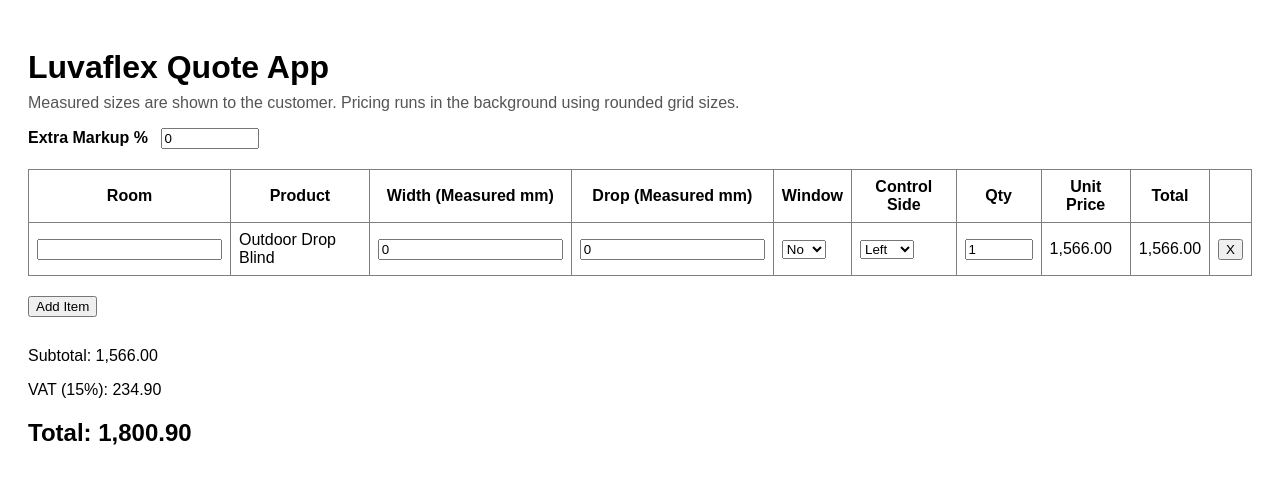
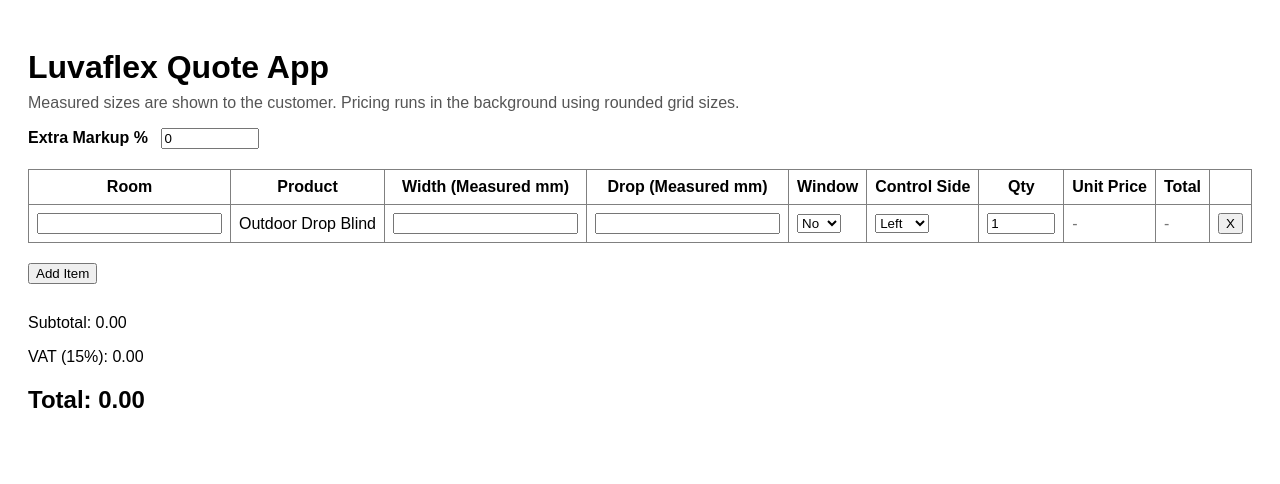
Before and after one commit to vbcsales2-prog/luvaflex-app, a Next.js app: page / in a window 1280 px wide. Shown: the top 484 px of the page. Built offline with nearby package versions, Linux system fonts and the light colour scheme.

Commit message:
Update page.tsx

```diff
--- a/app/page.tsx
+++ b/app/page.tsx
@@ -6,8 +6,8 @@
   id: string;
   room: string;
   product: string;
-  widthMm: number;
-  dropMm: number;
+  widthMm: number | "";
+  dropMm: number | "";
   qty: number;
   controlSide: "Left" | "Right";
   clearWindow: "Yes" | "No";
@@ -16,7 +16,6 @@
 const WIDTH_STEPS_MM = [1000, 1500, 2000, 2500, 3000, 3500, 4000, 4500, 5000, 5500];
 const DROP_STEPS_MM = [1000, 1500, 2000, 2500, 3000, 3500];
 
-// Real pricing from your workbook
 const BASE_PRICE_GRID: Record<number, Record<number, number>> = {
   1000: { 1000: 1566, 1500: 1851, 2000: 2136, 2500: 2421, 3000: 2706, 3500: 2991, 4000: 3276, 4500: 3561, 5000: 3846, 5500: 4131 },
   1500: { 1000: 1746, 1500: 2091, 2000: 2436, 2500: 2781, 3000: 3126, 3500: 3471, 4000: 3816, 4500: 4161, 5000: 4506, 5500: 4851 },
@@ -26,7 +25,6 @@
   3500: { 1000: 2466, 1500: 3051, 2000: 3636, 2500: 4221, 3000: 4806, 3500: 5391, 4000: 5976, 4500: 6561, 5000: 7146, 5500: 7731 },
 };
 
-// Clear window add-on from your workbook
 const CLEAR_WINDOW_ADDON: Record<number, number> = {
   1000: 450,
   1500: 675,
@@ -62,8 +60,8 @@
       id: "1",
       room: "",
       product: "Outdoor Drop Blind",
-      widthMm: 0,
-      dropMm: 0,
+      widthMm: "",
+      dropMm: "",
       qty: 1,
       controlSide: "Left",
       clearWindow: "No",
@@ -79,8 +77,8 @@
         id: Date.now().toString(),
         room: "",
         product: "Outdoor Drop Blind",
-        widthMm: 0,
-        dropMm: 0,
+        widthMm: "",
+        dropMm: "",
         qty: 1,
         controlSide: "Left",
         clearWindow: "No",
@@ -100,8 +98,31 @@
 
   const computedItems = useMemo(() => {
     return items.map((item) => {
-      const roundedWidth = roundUpToGrid(item.widthMm, WIDTH_STEPS_MM);
-      const roundedDrop = roundUpToGrid(item.dropMm, DROP_STEPS_MM);
+      const hasSizes =
+        item.widthMm !== "" &&
+        item.dropMm !== "" &&
+        Number(item.widthMm) > 0 &&
+        Number(item.dropMm) > 0;
+
+      if (!hasSizes) {
+        return {
+          ...item,
+          roundedWidth: null,
+          roundedDrop: null,
+          outsideGrid: false,
+          basePrice: 0,
+          clearWindowAddon: 0,
+          unitPrice: 0,
+          lineTotal: 0,
+          pending: true,
+        };
+      }
+
+      const measuredWidth = Number(item.widthMm);
+      const measuredDrop = Number(item.dropMm);
+
+      const roundedWidth = roundUpToGrid(measuredWidth, WIDTH_STEPS_MM);
+      const roundedDrop = roundUpToGrid(measuredDrop, DROP_STEPS_MM);
 
       const outsideGrid = !roundedWidth || !roundedDrop;
 
@@ -109,9 +130,10 @@
       let clearWindowAddon = 0;
       let unitPrice = 0;
 
-      if (!outsideGrid) {
+      if (!outsideGrid && roundedWidth && roundedDrop) {
         basePrice = BASE_PRICE_GRID[roundedDrop][roundedWidth];
-        clearWindowAddon = item.clearWindow === "Yes" ? CLEAR_WINDOW_ADDON[roundedWidth] ?? 0 : 0;
+        clearWindowAddon =
+          item.clearWindow === "Yes" ? CLEAR_WINDOW_ADDON[roundedWidth] ?? 0 : 0;
         unitPrice = (basePrice + clearWindowAddon) * (1 + extraMarkupPercent / 100);
       }
 
@@ -126,6 +148,7 @@
         clearWindowAddon,
         unitPrice,
         lineTotal,
+        pending: false,
       };
     });
   }, [items, extraMarkupPercent]);
@@ -188,7 +211,13 @@
                   <input
                     type="number"
                     value={item.widthMm}
-                    onChange={(e) => updateItem(item.id, "widthMm", Number(e.target.value) || 0)}
+                    onChange={(e) =>
+                      updateItem(
+                        item.id,
+                        "widthMm",
+                        e.target.value === "" ? "" : Number(e.target.value)
+                      )
+                    }
                   />
                 </td>
 
@@ -196,7 +225,13 @@
                   <input
                     type="number"
                     value={item.dropMm}
-                    onChange={(e) => updateItem(item.id, "dropMm", Number(e.target.value) || 0)}
+                    onChange={(e) =>
+                      updateItem(
+                        item.id,
+                        "dropMm",
+                        e.target.value === "" ? "" : Number(e.target.value)
+                      )
+                    }
                   />
                 </td>
 
@@ -234,7 +269,9 @@
                 </td>
 
                 <td>
-                  {item.outsideGrid ? (
+                  {item.pending ? (
+                    <span style={{ color: "#777" }}>-</span>
+                  ) : item.outsideGrid ? (
                     <span style={{ color: "red", fontWeight: 600 }}>Custom Quote</span>
                   ) : (
                     currency(item.unitPrice)
@@ -242,7 +279,9 @@
                 </td>
 
                 <td>
-                  {item.outsideGrid ? (
+                  {item.pending ? (
+                    <span style={{ color: "#777" }}>-</span>
+                  ) : item.outsideGrid ? (
                     <span style={{ color: "red", fontWeight: 600 }}>-</span>
                   ) : (
                     currency(item.lineTotal)
```
